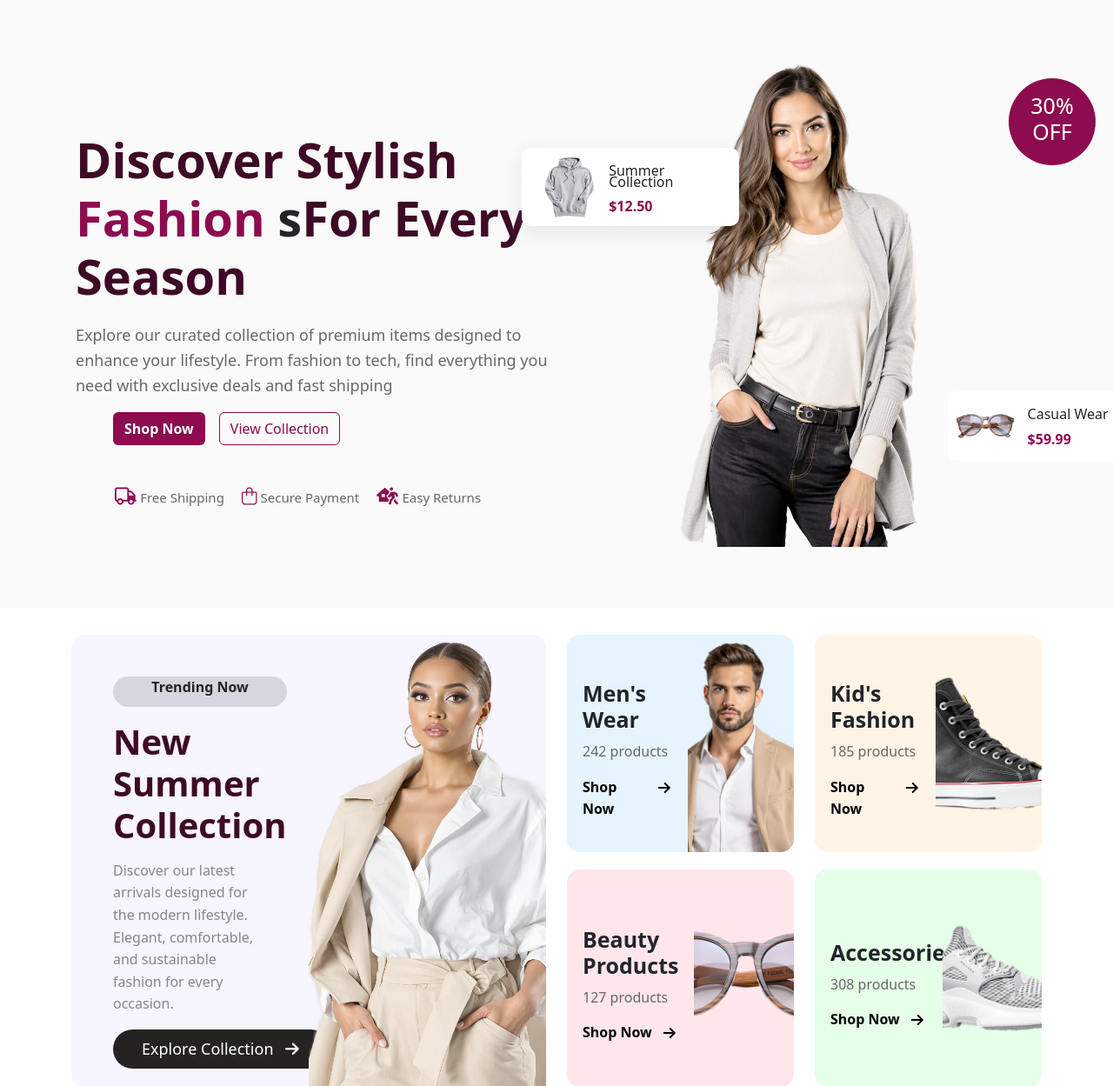
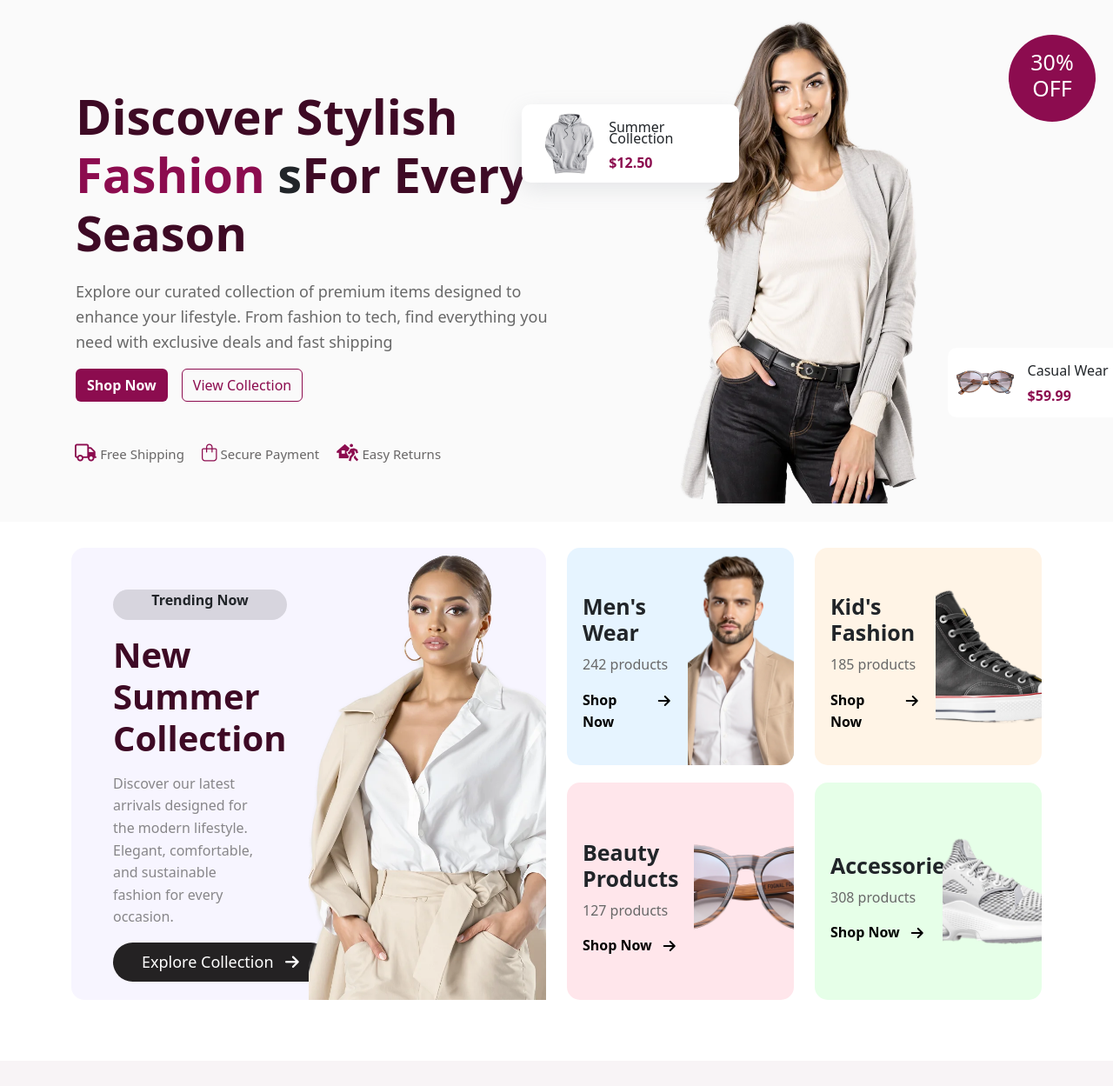
Before and after one commit to SENGMEY7777/dynamic_web, a PHP site: page / in a window 1280 px wide. Shown: the part 161-1410 px from the top of the page at 87% size. Run offline with PHP 8.4, Linux system fonts and the light colour scheme; some libraries are stand-ins or nearby versions; some web fonts are replaced.

Commit message:
update code

```diff
--- a/asset/css/style.css
+++ b/asset/css/style.css
@@ -104,7 +104,7 @@ body {
 
 .hero-section {
     background-color: #FAFAFA;
-    padding: 50px;
+    /* padding: 50px;  */
 }
 .hero-section .container {
     width: 100%;
@@ -125,6 +125,7 @@ body {
 
 .hero-section .container .hero-des .feature-btn {
     border: none;
+    margin-left: 5px;
 }
 
 .hero-section .container .hero-des .feature-btn .btn-shop-now {
@@ -158,7 +159,7 @@ body {
 }
 
 .hero-section .container .hero-des .content-icon {
-    padding: 0 50px;
+    padding: 0 4px;
     display: flex;
     gap: 20px;
 }
--- a/index.html
+++ b/index.html
@@ -73,7 +73,7 @@
                         <h1> <span class="discover">Discover Stylish</span> <br> <span class="products">Fashion</span> s<span class="discover">For Every Season</span></h1>
                         <p class="sub-title">Explore our curated collection of premium items designed to enhance  your lifestyle. From fashion to tech, find everything you need with  exclusive deals and fast shipping</p>
                     </div>
-                    <div class="feature-btn mt-2 mx-5 d-flex gap-3">
+                    <div class="feature-btn mt-2 d-flex gap-3">
                         <a class="btn-shop-now btn">Shop Now</a>
                         <a class=" btn-view btn">View Collection</a>
                     </div>
```
